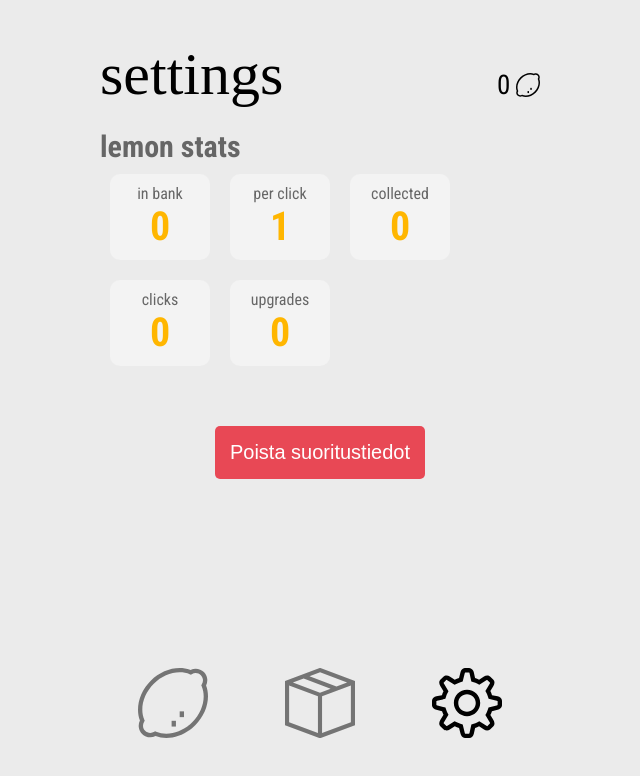
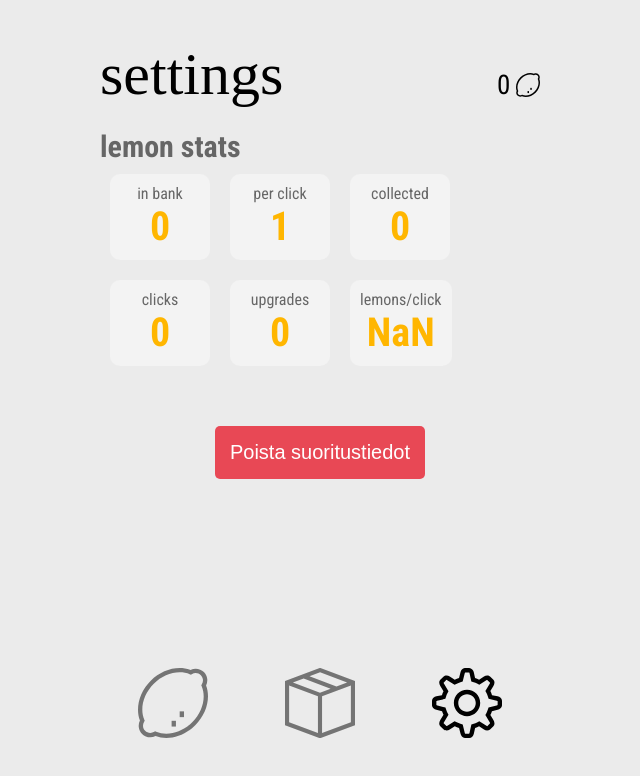
Before and after one commit to timo-edu-sasky-fi/lemon_clicker_muunnelma, a React (Vite) app: page /settings in a window 1280 px wide. Shown: the top 776 px of the page, without its empty margins (320-960 px from the left). Built offline with nearby package versions, Linux system fonts and the light colour scheme; a web font is replaced by a local one.

Commit message:
lemons/click added

```diff
--- a/src/pages/Settings.jsx
+++ b/src/pages/Settings.jsx
@@ -1,7 +1,6 @@
 import Header from '../components/Header';
 import Stat from '../components/Stat';
 import Reset from '../components/Reset';
-
 
 function Settings(props) {
   return (
@@ -16,6 +15,7 @@ function Settings(props) {
             <Stat title="collected" value={props.stats.collected} />
             <Stat title="clicks" value={props.stats.clicks} />
             <Stat title="upgrades" value={props.stats.upgrades} />
+            <Stat title="lemons/click" value={Math.round((props.stats.collected / props.stats.clicks) * 10) / 10} />
           </div>
         </div>
         <Reset resetvalue={props.stats.clicks}
```
